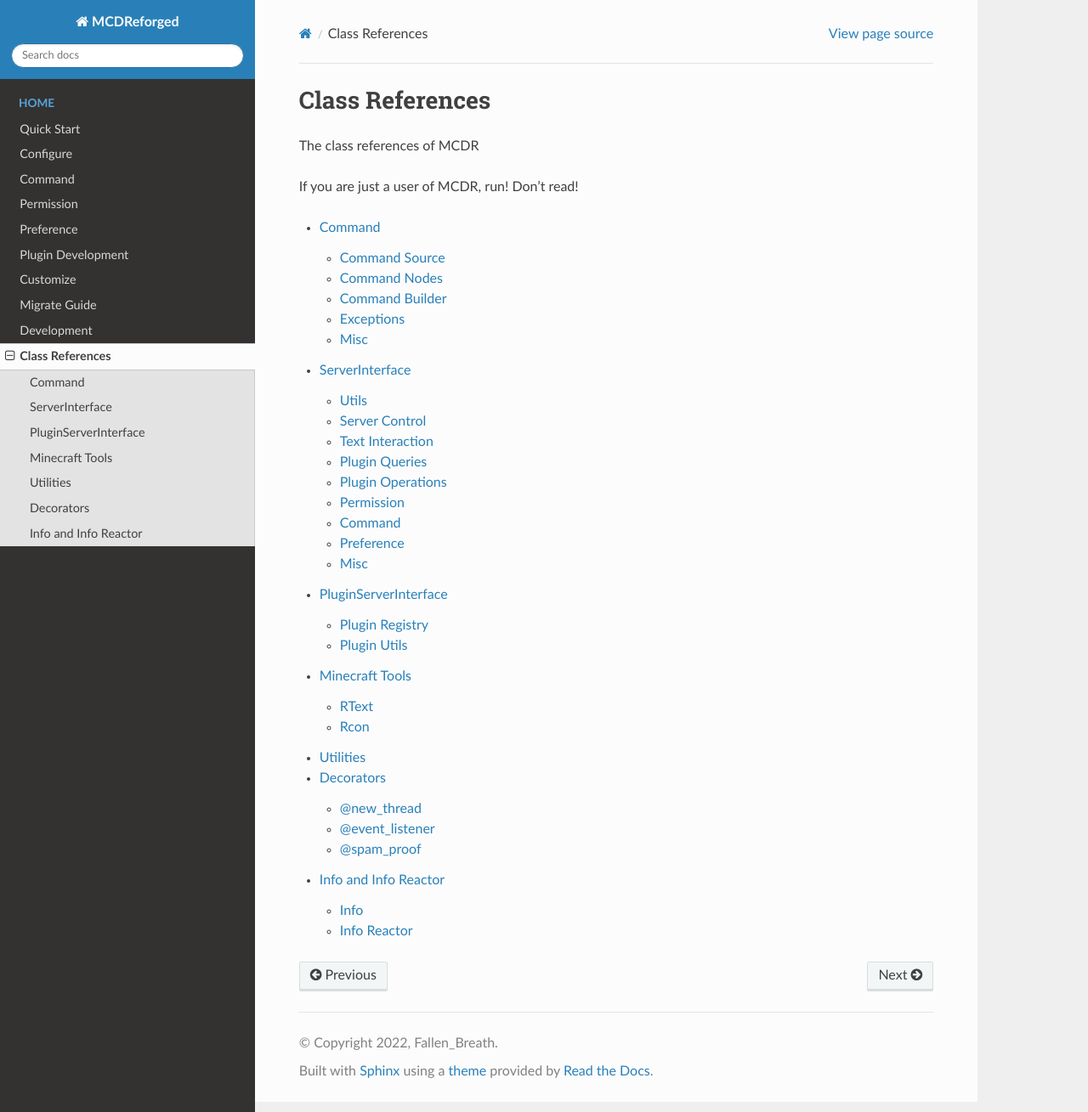
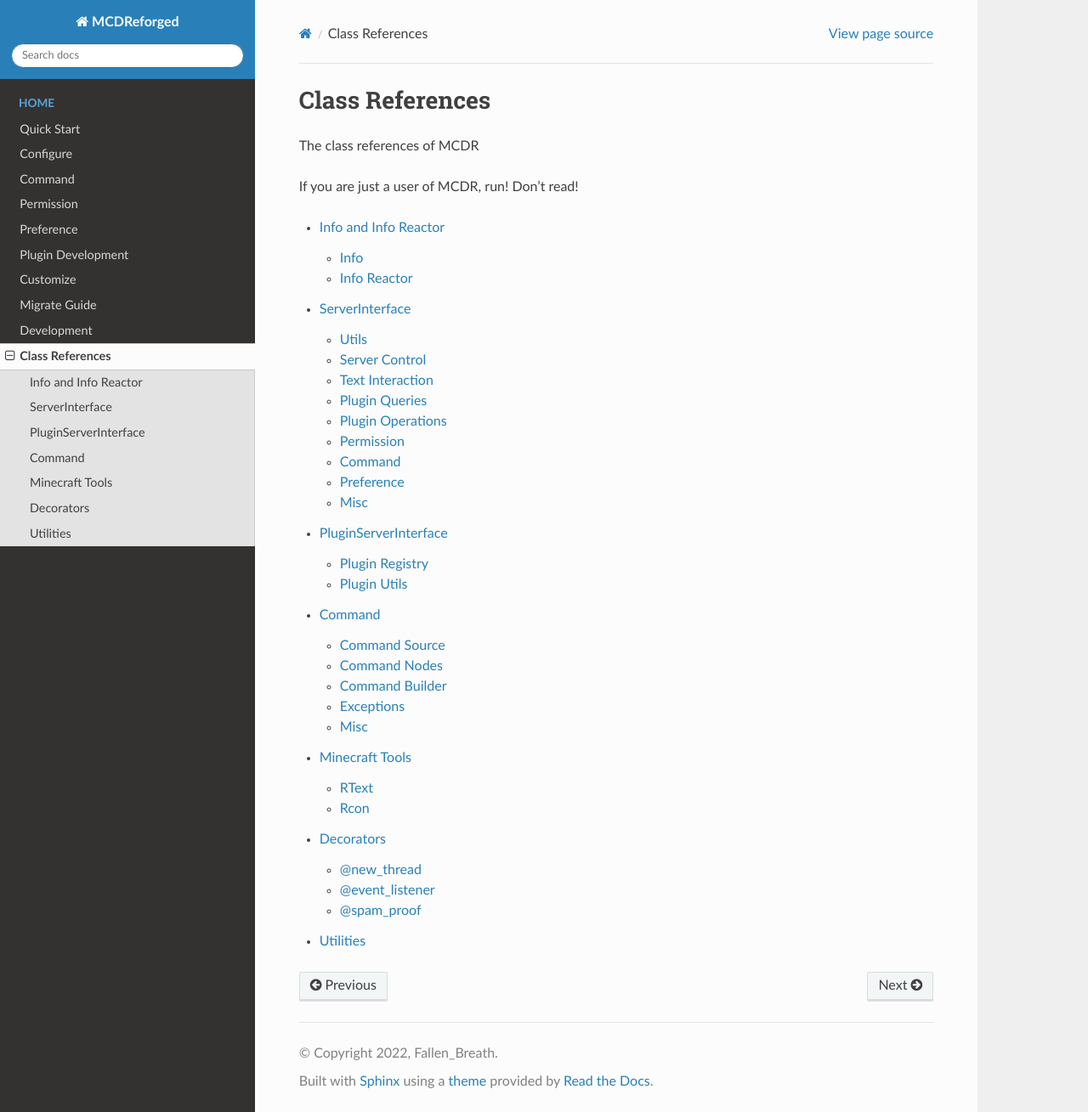
Before and after one commit to MCDReforged/MCDReforged, a Sphinx documentation site: the page built from docs/source/class_references/index.rst, in a window 1280 px wide and 1309 px high. Shown: the whole window at 85% size. Built offline with Sphinx 7.4.7 and the Read the Docs theme 2.0.0, drawn with Linux system fonts in a browser that asks for light colours.

```diff
--- a/docs/source/class_references/index.rst
+++ b/docs/source/class_references/index.rst
@@ -8,10 +8,10 @@ If you are just a user of MCDR, run! Don't read!
 .. toctree::
    :maxdepth: 2
 
-   Command<command.rst>
+   Info and Info Reactor<info.rst>
    ServerInterface<ServerInterface.rst>
    PluginServerInterface<PluginServerInterface.rst>
+   Command<command.rst>
    Minecraft Tools<minecraft_tools.rst>
+   Decorators<decorators.rst>
    Utilities<utils.rst>
-   Decorators<decorators.rst>
-   Info and Info Reactor<info.rst>
```
Also changed, not shown: 3 other files.
